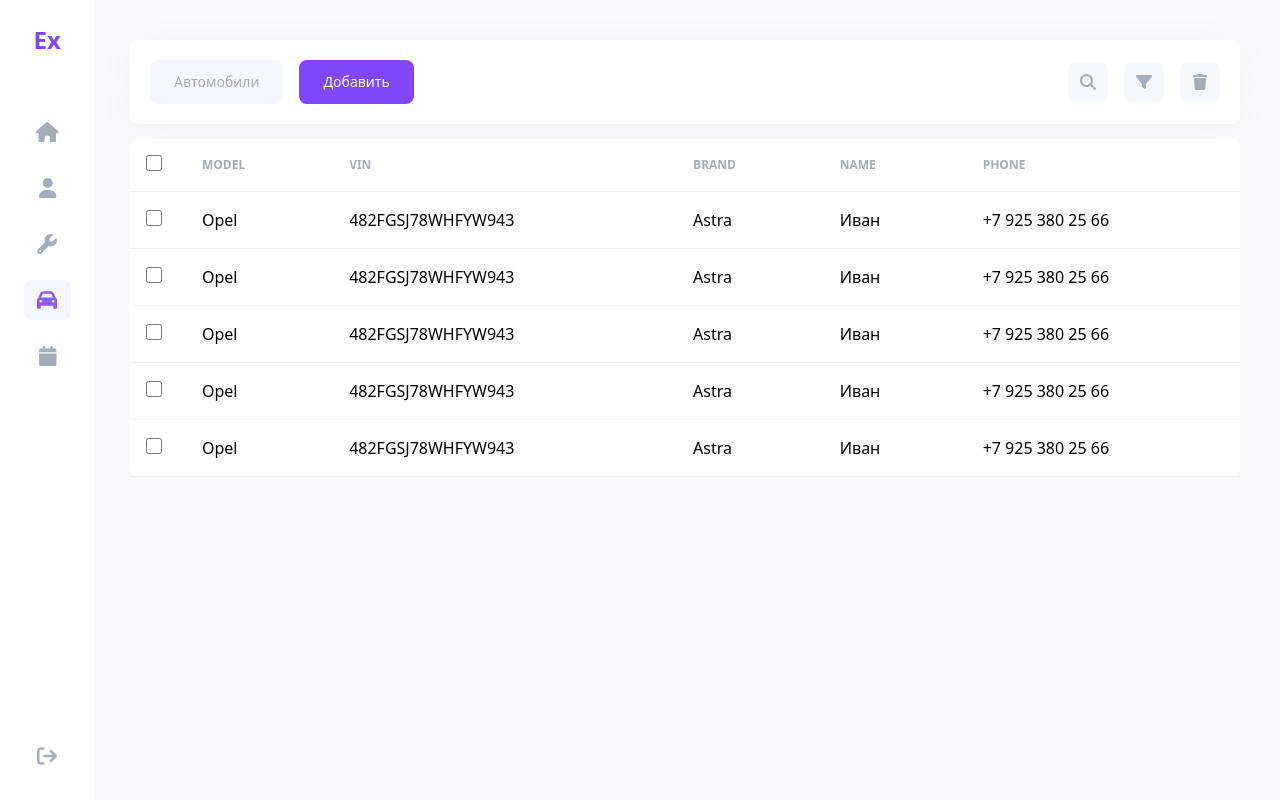
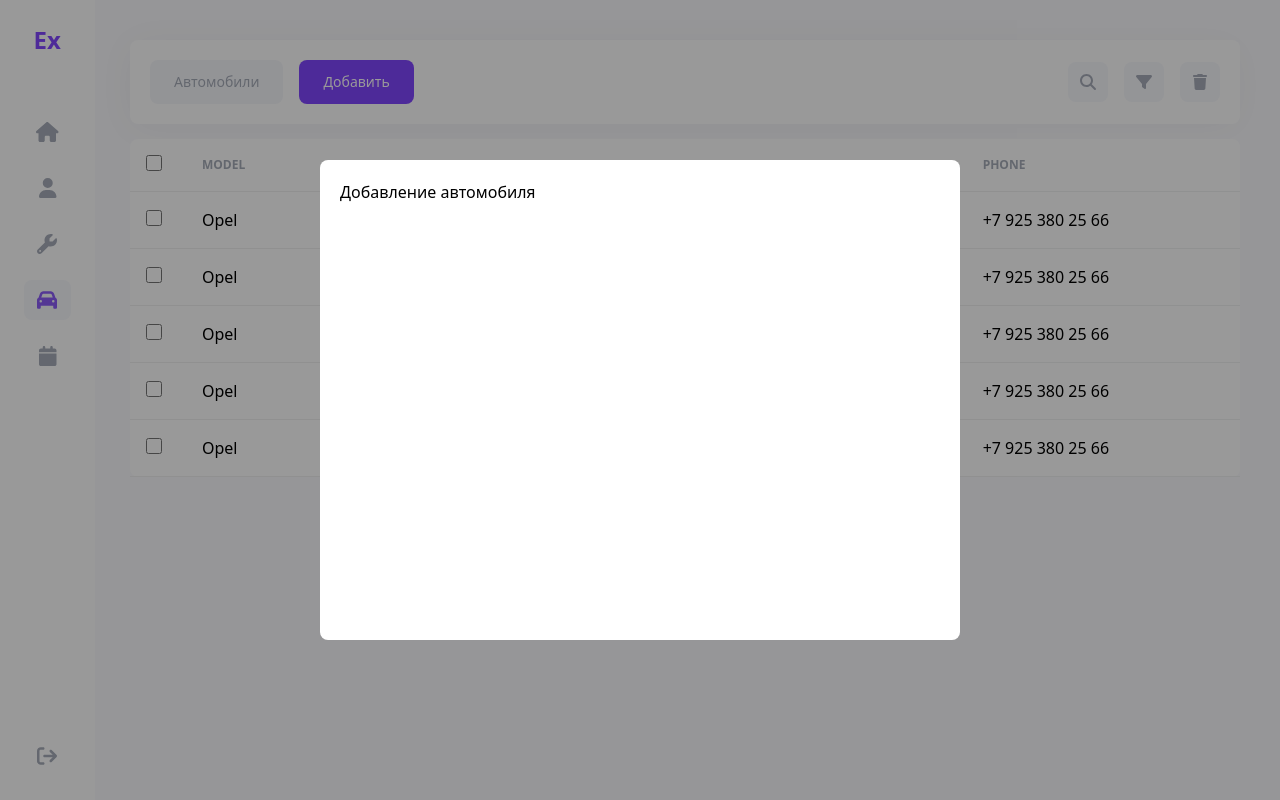
Before and after one commit to distDev/ExAdmin, a Vue app: page /cars in a window 1280 px wide. Both pictures are taken after a click on the button "Добавить". Built offline with nearby package versions, Linux system fonts and the light colour scheme.

Commit message:
layout and modal window with global state

```diff
--- a/package.json
+++ b/package.json
@@ -14,6 +14,7 @@
     "@fortawesome/free-regular-svg-icons": "^6.1.2",
     "@fortawesome/free-solid-svg-icons": "^6.1.2",
     "@fortawesome/vue-fontawesome": "^3.0.1",
+    "@vueuse/core": "^9.1.0",
     "pinia": "^2.0.16",
     "vue": "^3.2.37",
     "vue-router": "^4.1.2"
--- /dev/null
+++ b/src/components/adding-modal/AddingModal.vue
@@ -0,0 +1,23 @@
+<template>
+  <div
+    class="w-full h-full bg-black bg-opacity-40 flex items-center justify-center fixed top-0 left-0"
+  >
+    <div class="w-[50%] h-[60%] rounded-lg bg-white p-5 opacity-1" ref="target">
+      <h2 v-if="storeModal.variant === 'Пользователи'">Добавление пользователя</h2>
+      <h2 v-else-if="storeModal.variant === 'Автомобили'">Добавление автомобиля</h2>
+    </div>
+  </div>
+</template>
+
+<script setup lang="ts">
+import { useModalStore } from '@/stores/modal';
+import { onClickOutside } from '@vueuse/core';
+import { ref } from 'vue';
+
+const target = ref(null);
+const storeModal = useModalStore();
+
+onClickOutside(target, () => storeModal.closeModal());
+</script>
+
+<style scoped></style>
--- /dev/null
+++ b/src/components/table-controls/TableControls.vue
@@ -0,0 +1,61 @@
+<template>
+  <div class="w-full">
+    <div
+      class="flex justify-between items-center w-full p-[30px] bg-white rounded-lg shadow-mainShadow px-5 py-5"
+    >
+      <div class="flex gap-4">
+        <div
+          class="bg-lightGrey text-textSecond rounded-lg flex items-center justify-center text-sm font-medium px-6 py-3"
+        >
+          {{ props.title }}
+        </div>
+        <button
+          class="bg-primary text-white rounded-lg flex items-center justify-center text-sm font-medium px-6 py-3 hover:opacity-75"
+          @click="openModal"
+        >
+          Добавить
+        </button>
+        <Teleport to="body">
+          <AddingModal v-if="storeModal.$state.isOpen" />
+        </Teleport>
+      </div>
+      <div class="flex gap-4">
+        <div
+          class="bg-lightGrey cursor-pointer rounded-lg h-10 w-10 flex items-center justify-center text-textSecond hover:text-primary"
+        >
+          <font-awesome-icon icon="fa-solid fa-magnifying-glass" />
+        </div>
+        <div
+          class="bg-lightGrey cursor-pointer rounded-lg h-10 w-10 flex items-center justify-center text-textSecond hover:text-primary"
+        >
+          <font-awesome-icon icon="fa-solid fa-filter" />
+        </div>
+        <div
+          class="bg-lightGrey cursor-pointer rounded-lg h-10 w-10 flex items-center justify-center text-textSecond hover:text-primary"
+        >
+          <font-awesome-icon icon="fa-solid fa-trash" />
+        </div>
+      </div>
+    </div>
+  </div>
+</template>
+
+<script setup lang="ts">
+import { useModalStore } from '@/stores/modal';
+import { ref } from 'vue';
+import AddingModal from '../adding-modal/AddingModal.vue';
+
+const props = defineProps<{
+  title: string;
+}>();
+
+const isOpenModal = ref(false);
+const storeModal = useModalStore();
+
+const openModal = () => {
+  storeModal.openModal()
+  storeModal.changeVariant(props.title);
+};
+</script>
+
+<style scoped></style>
--- a/src/components/table-large/TabelLarge.vue
+++ b/src/components/table-large/TabelLarge.vue
@@ -21,9 +21,9 @@
       <tbody>
         <!-- колонна -->
         <tr
-          class="text-base border-b border-border"
-          v-for="tableBodyItem in props.tableBody"
-          :key="tableBodyItem"
+          class="text-base border-b border-border hover:bg-lightGrey cursor-pointer"
+          v-for="tableBodyItem in tableBody"
+          :key="tableBodyItem[0]"
         >
           <!-- чекбокс -->
           <td class="p-4 w-4">
@@ -31,6 +31,8 @@
               id="checkbox-table-search-1"
               type="checkbox"
               class="w-4 h-4"
+              v-model="selectedItem"
+              :value="tableBodyItem[1]"
             />
           </td>
           <!-- данные таблицы -->
@@ -47,14 +49,23 @@
   </div>
 </template>
 
+
 <script setup lang="ts">
-import { computed } from 'vue';
+import { computed, ref } from 'vue';
 
 const props = defineProps<{
   tableHeaders: string[];
-  tableBody: any;
-
+  tableData: any;
 }>();
 
-console.log(props.tableBody);
+const tableHeader = ref(props.tableHeaders);
+const data = ref(props.tableData);
+const selectedItem = ref<any>([]);
+
+// сортировка колонн
+const tableBody = computed(() =>
+  data.value.map((item: any) =>
+    tableHeader.value.map((header: string) => item[header])
+  )
+);
 </script>
--- /dev/null
+++ b/src/stores/modal.ts
@@ -0,0 +1,21 @@
+import { defineStore } from 'pinia';
+
+export const useModalStore = defineStore({
+  id: 'modal',
+  state: () => ({
+    isOpen: false,
+    variant: '',
+  }),
+  getters: {},
+  actions: {
+    openModal() {
+      this.isOpen = true;
+    },
+    closeModal() {
+      this.isOpen = false;
+    },
+    changeVariant(variant: string) {
+      this.variant = variant;
+    },
+  },
+});
--- a/src/views/CalendarView.vue
+++ b/src/views/CalendarView.vue
@@ -1,13 +1,7 @@
 <template>
-    <div>
-        <h2>Календарь</h2>
-    </div>
+  <div>
+    <h2>Календарь</h2>
+  </div>
 </template>
 
-<script setup lang="ts">
-
-</script>
-
-<style scoped>
-
-</style>
+<script setup lang="ts"></script>
--- a/src/views/CarsView.vue
+++ b/src/views/CarsView.vue
@@ -1,48 +1,14 @@
 <template>
   <div class="flex flex-col gap-[15px]">
-    <div class="w-full">
-      <div
-        class="flex justify-between items-center w-full p-[30px] bg-white rounded-lg shadow-mainShadow px-5 py-5"
-      >
-        <div class="flex gap-4">
-          <div
-            class="bg-lightGrey text-textSecond rounded-lg flex items-center justify-center text-sm font-medium px-6 py-3"
-          >
-            Автомобили
-          </div>
-          <button
-            class="bg-primary text-white rounded-lg flex items-center justify-center text-sm font-medium px-6 py-3 hover:opacity-75"
-          >
-            Добавить
-          </button>
-        </div>
-        <div class="flex gap-4">
-          <div
-            class="bg-lightGrey cursor-pointer rounded-lg h-10 w-10 flex items-center justify-center text-textSecond hover:text-primary"
-          >
-            <font-awesome-icon icon="fa-solid fa-magnifying-glass" />
-          </div>
-          <div
-            class="bg-lightGrey cursor-pointer rounded-lg h-10 w-10 flex items-center justify-center text-textSecond hover:text-primary"
-          >
-            <font-awesome-icon icon="fa-solid fa-filter" />
-          </div>
-          <div
-            class="bg-lightGrey cursor-pointer rounded-lg h-10 w-10 flex items-center justify-center text-textSecond hover:text-primary"
-          >
-            <font-awesome-icon icon="fa-solid fa-trash" />
-          </div>
-        </div>
-      </div>
-    </div>
-    <TabelLarge :table-headers="tableHeaders" :table-body="tableBody" />
+    <TableControls title="Автомобили"/>
+    <TabelLarge :table-headers="tableHeaders" :table-data="tableData" />
   </div>
 </template>
 
 <script setup lang="ts">
-import { computed } from '@vue/reactivity';
 import { ref } from 'vue';
 import TabelLarge from '../components/table-large/TabelLarge.vue';
+import TableControls from '../components/table-controls/TableControls.vue';
 
 const tableData = ref([
   {
@@ -87,15 +53,9 @@
   },
 ]);
 
-// получение header таблицы
 const tableHeaders = ref(['model', 'vin', 'brand', 'name', 'phone']);
 
-// сортировка колонн
-const tableBody = computed(() =>
-  tableData.value.map((item: any) =>
-    tableHeaders.value.map((header: string) => item[header])
-  )
-);
+
 </script>
 
 <script lang="ts">
--- a/src/views/UsersView.vue
+++ b/src/views/UsersView.vue
@@ -1,48 +1,14 @@
 <template>
   <div class="flex flex-col gap-[15px]">
-    <div class="w-full">
-      <div
-        class="flex justify-between items-center w-full p-[30px] bg-white rounded-lg shadow-mainShadow px-5 py-5"
-      >
-        <div class="flex gap-4">
-          <div
-            class="bg-lightGrey text-textSecond rounded-lg flex items-center justify-center text-sm font-medium px-6 py-3"
-          >
-            Автомобили
-          </div>
-          <button
-            class="bg-primary text-white rounded-lg flex items-center justify-center text-sm font-medium px-6 py-3 hover:opacity-75"
-          >
-            Добавить
-          </button>
-        </div>
-        <div class="flex gap-4">
-          <div
-            class="bg-lightGrey cursor-pointer rounded-lg h-10 w-10 flex items-center justify-center text-textSecond hover:text-primary"
-          >
-            <font-awesome-icon icon="fa-solid fa-magnifying-glass" />
-          </div>
-          <div
-            class="bg-lightGrey cursor-pointer rounded-lg h-10 w-10 flex items-center justify-center text-textSecond hover:text-primary"
-          >
-            <font-awesome-icon icon="fa-solid fa-filter" />
-          </div>
-          <div
-            class="bg-lightGrey cursor-pointer rounded-lg h-10 w-10 flex items-center justify-center text-textSecond hover:text-primary"
-          >
-            <font-awesome-icon icon="fa-solid fa-trash" />
-          </div>
-        </div>
-      </div>
-    </div>
-    <TabelLarge :table-headers="tableHeaders" :table-body="tableBody" />
+    <TableControls title="Пользователи" />
+    <TabelLarge :table-headers="tableHeaders" :table-data="tableData" />
   </div>
 </template>
 
 <script setup lang="ts">
-import { computed } from '@vue/reactivity';
 import { ref } from 'vue';
 import TabelLarge from '../components/table-large/TabelLarge.vue';
+import TableControls from '../components/table-controls/TableControls.vue';
 
 const tableData = ref([
   {
@@ -51,14 +17,14 @@
     записи: '0',
     автомобили: '2',
     имя: 'Иван',
-    телефон: '+7 925 380 25 66',
+    телефон: '+7 925 380 53 55',
   },
   {
     id: 'rgherherhe',
     статус: 'Подтвержден',
     записи: '0',
     автомобили: '2',
-    имя: 'Иван',
+    имя: 'Дмитрий',
     телефон: '+7 925 380 25 66',
   },
   {
@@ -66,8 +32,8 @@
     статус: 'Подтвержден',
     записи: '0',
     автомобили: '2',
-    имя: 'Иван',
-    телефон: '+7 925 380 25 66',
+    имя: 'Олег',
+    телефон: '+7 925 386 25 61',
   },
   {
     id: '4125343gjterherh',
@@ -75,7 +41,7 @@
     записи: '0',
     автомобили: '2',
     имя: 'Иван',
-    телефон: '+7 925 380 25 66',
+    телефон: '+7 926 380 22 66',
   },
   {
     id: '41253ttterherh',
@@ -83,17 +49,8 @@
     записи: '0',
     автомобили: '2',
     имя: 'Иван',
-    телефон: '+7 925 380 25 66',
+    телефон: '+7 925 330 25 66',
   },
 ]);
-
-// header таблицы
 const tableHeaders = ref(['имя', 'телефон', 'записи', 'автомобили', 'статус']);
-
-// сортировка колонн
-const tableBody = computed(() =>
-  tableData.value.map((item: any) =>
-    tableHeaders.value.map((header: string) => item[header])
-  )
-);
 </script>
```
Also changed, not shown: src/main.ts (+11 -1 lines), 1 other file (tests, documents, lock files or other folders).
